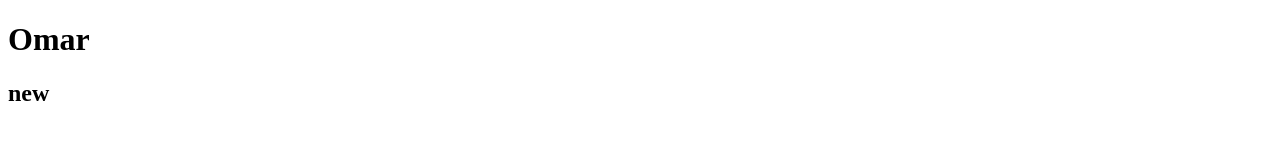
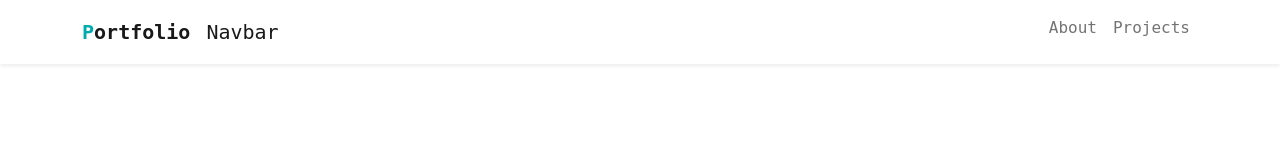
Before and after one commit to Omarkb985/Git-start, a plain HTML site: page index.html in a window 1280 px wide. Drawn offline with nearby package versions, Linux system fonts and the light colour scheme.

Commit message:
added navbar , added style css and also added some images

```diff
--- a/index.html
+++ b/index.html
@@ -4,10 +4,40 @@
     <meta charset="UTF-8">
     <meta http-equiv="X-UA-Compatible" content="IE=edge">
     <meta name="viewport" content="width=device-width, initial-scale=1.0">
-    <title>Document</title>
+    <link rel="icon" type="image/png" href="img/techis-logo.png">
+    <link href="https://cdn.jsdelivr.net/npm/bootstrap@5.0.2/dist/css/bootstrap.min.css" rel="stylesheet" integrity="sha384-EVSTQN3/azprG1Anm3QDgpJLIm9Nao0Yz1ztcQTwFspd3yD65VohhpuuCOmLASjC" crossorigin="anonymous">
+    <link rel="stylesheet" href="style.css">
+    <title>Portfolio</title>
 </head>
 <body>
-    <h1>Omar</h1>
-    <h2>new</h2>
+  <!--Navbar-->
+    <nav class="navbar navbar-expand-lg navbar-light shadow-sm">
+      <!--container , ajust the width for each device.-->
+        <div class="container">
+          <!--navbar-brand, for your company, prodcut, or project name.-->
+            <a class ="navbar-brand title-icon" href="#"><span class="font-primary">P</span>ortfolio</a>
+
+            <!--navbar-toggler , for use with our collapse plugin and other navigation toggling behaviors.-->
+          <a class="navbar-brand" href="#">Navbar</a>
+          <button class="navbar-toggler" type="button" data-bs-toggle="collapse" data-bs-target="#navbarToggler">
+            <span class="navbar-toggler-icon"></span>
+          </button>
+          <!--collapse .navbar-collapse, for grouping and hiding navabar contents by a parent breakpoint.-->
+        <div class="collapse navbar-collapse" id="navbarToggler">
+          <!--navbar-nav, for a full-height and lightweight navigation-->
+          <!--ms-auto , for pushing items to the left -->
+          <!--mb-2, for a margin bottom for 2 levels-->
+            <ul class="navbar-nav ms-auto mb-2 ">
+              <li class="nav-item">
+                <a class="nav-link font-black"  href="#about">About</a>
+              </li>
+              <li class="nav-item">
+                <a class="nav-link font-black" href="#progects">Projects</a>
+              </li>
+            </ul>
+
+        </div>
+      </nav>
+    <script src="https://cdn.jsdelivr.net/npm/bootstrap@5.0.2/dist/js/bootstrap.bundle.min.js" integrity="sha384-MrcW6ZMFYlzcLA8Nl+NtUVF0sA7MsXsP1UyJoMp4YLEuNSfAP+JcXn/tWtIaxVXM" crossorigin="anonymous"></script>
 </body>
 </html>
--- /dev/null
+++ b/style.css
@@ -0,0 +1,17 @@
+/*********
+
+COMMON
+
+*******/
+body{
+    font-family : "monospace",sans-serif;
+}
+
+.font-primary{
+    color: #00abae
+}
+
+.title-icon{
+    font-size: 20px;
+    font-weight: bold;
+}
```
Also changed, not shown: img/techis-logo.png (added).
